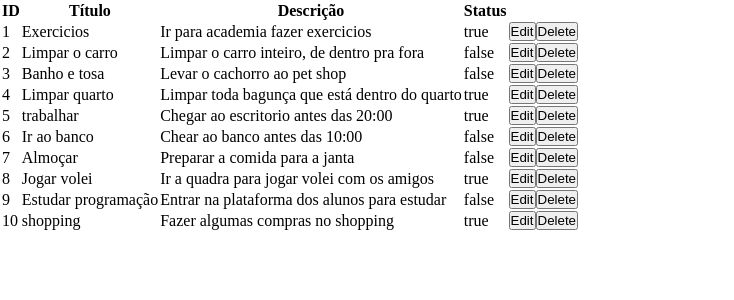
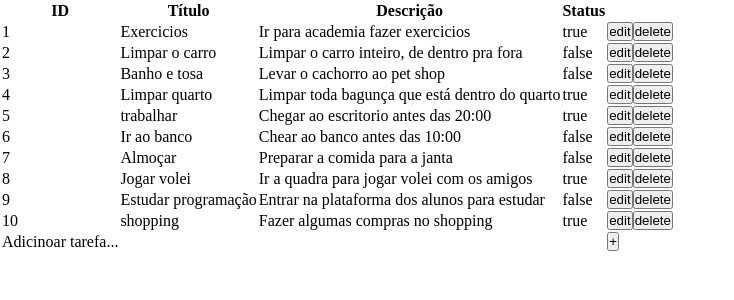
Before and after one commit to felipedestro/dnc-todolist, a React (Vite) app: page / in a window 1280 px wide. Shown: the top 300 px of the page, without its empty margins (0-734 px from the left). Built offline with nearby package versions, Linux system fonts and the light colour scheme.

Commit message:
feat: delete list and add list

```diff
--- /dev/null
+++ b/src/components/AddList/addList.jsx
@@ -0,0 +1,50 @@
+import React from "react";
+import Modal from "../modal";
+
+function AddList({
+	isOpen,
+	modalIsOpen,
+	list,
+	sizeList,
+	incrementList,
+	isAdd,
+}) {
+	function handleAddList(listGet) {
+		let title = document.getElementById("title");
+		let description = document.getElementById("description");
+		let completed = document.getElementById("completed");
+
+		const AddNewList = [...listGet];
+		AddNewList.push({
+			id: sizeList + 1,
+			title: title.value,
+			description: description.value,
+			completed: completed.checked,
+		});
+
+		title.value = "";
+		description.value = "";
+		completed.checked = false;
+		incrementList(1);
+		isAdd(AddNewList);
+	}
+	if (isOpen) {
+		return (
+			<>
+				<Modal>
+					<div className="addList">
+						<form>
+							<input type="text" id="title" /> <br /> <br />
+							<input type="text" id="description" /> <br /> <br />
+							<input type="checkbox" id="completed" />
+						</form>
+					</div>
+				</Modal>
+			</>
+		);
+	} else {
+		return null;
+	}
+}
+
+export default AddList;
--- /dev/null
+++ b/src/components/DeleteList/deleteList.jsx
@@ -0,0 +1,42 @@
+import Modal from "../modal";
+import Button from "../button";
+
+function DeleteList({ isOpen, setModalIsOpen, list, itemId, isDelete }) {
+	function handleDeleteList(id) {
+		const itemList = list.findIndex((item) => item.id == id);
+		const AddNewList = [...list];
+		AddNewList.splice(itemList, 1);
+		isDelete(AddNewList);
+	}
+
+	if (isOpen) {
+		return (
+			<Modal>
+				<div className="deleteItem">
+					<div className="deleteItem__messagem">
+						<h1>Deseja relamente deletar esse item?</h1>
+					</div>
+					<div className="deleteItem__actions">
+						<Button
+							text={"Sair"}
+							className={"buttonA"}
+							onClick={setModalIsOpen}
+						/>
+						<Button
+							text={"Salvar"}
+							className={"buttonB"}
+							onClick={() => {
+								handleDeleteList(itemId);
+								setModalIsOpen();
+							}}
+						/>
+					</div>
+				</div>
+			</Modal>
+		);
+	} else {
+		return null;
+	}
+}
+
+export default DeleteList;
--- /dev/null
+++ b/src/components/TableList/tableList.jsx
@@ -0,0 +1,51 @@
+import { useState } from "react";
+import DeleteList from "../DeleteList/deleteList";
+
+function TableList({ list, handleReoladList, children }) {
+	const [deleteModal, setDeleteModal] = useState(false);
+	const [index, setIndex] = useState("");
+	return (
+		<>
+			<table>
+				<thead>
+					<tr>
+						<th>ID</th>
+						<th>Título</th>
+						<th>Descrição</th>
+						<th>Status</th>
+					</tr>
+				</thead>
+				<tbody>
+					{list.map((item, index) => (
+						<tr key={index}>
+							<td>{item.id}</td>
+							<td>{item.title}</td>
+							<td>{item.description}</td>
+							<td>{item.completed.toString()}</td>
+							<td>
+								<button>edit</button>
+								<button
+									onClick={() => {
+										setDeleteModal(true);
+										setIndex(item.id);
+									}}>
+									delete
+								</button>
+							</td>
+						</tr>
+					))}
+				</tbody>
+				<tfoot>{children}</tfoot>
+			</table>
+			<DeleteList
+				isOpen={deleteModal}
+				setModalIsOpen={() => setDeleteModal(!deleteModal)}
+				list={list}
+				itemId={index}
+				isDelete={handleReoladList}
+			/>
+		</>
+	);
+}
+
+export default TableList;
--- a/src/view/deleteItem.jsx
+++ /dev/null
@@ -1,21 +0,0 @@
-import React, { useState } from "react";
-import Modal from "../components/modal";
-
-function DeleteItem({ isOpen, children }) {
-	if (isOpen) {
-		return (
-			<Modal>
-				<div className="deleteItem">
-					<div className="deleteItem__messagem">
-						<h1>Deseja relamente deletar esse item?</h1>
-					</div>
-					<div className="deleteItem__actions">{children}</div>
-				</div>
-			</Modal>
-		);
-	} else {
-		return null;
-	}
-}
-
-export default DeleteItem;
--- a/src/view/home.jsx
+++ b/src/view/home.jsx
@@ -1,20 +1,20 @@
-import React, { useEffect, useState } from "react";
+import React, { useState } from "react";
 import { TODO_LIST } from "../mock/todo.list";
-import Button from "../components/button";
-import DeleteItem from "./deleteItem";
+import TableList from "../components/TableList/tableList";
+import AddList from "../components/AddList/addList";
 
 function Home() {
-	const [deleteOpen, setDeleteOpen] = useState(false);
-	const [editOpen, setEditOpen] = useState(false);
-
 	const [list, setList] = useState(TODO_LIST);
 	const [sizeList, setSizeList] = useState(list.length);
 
-	const [listUpdate, setListUpdate] = useState([]);
-	const [listDelete, setListDelete] = useState(null);
+	const [addOpen, setAddOpen] = useState(false);
 
-	const reoladList = function (newList) {
+	const handleReoladList = (newList) => {
 		setList(newList);
+	};
+
+	const handleSetSizeList = (increment) => {
+		setSizeList(sizeList + increment);
 	};
 
 	function getList(itemID) {
@@ -27,26 +27,6 @@ function Home() {
 		description.value = getItem.description;
 		completed.checked = getItem.completed;
 		setListUpdate(getItem);
-	}
-
-	function addList() {
-		let title = document.getElementById("title");
-		let description = document.getElementById("description");
-		let completed = document.getElementById("completed");
-
-		const AddNewList = list.slice(0, list.length);
-		AddNewList.push({
-			id: sizeList + 1,
-			title: title.value,
-			description: description.value,
-			completed: completed.checked,
-		});
-
-		title.value = "";
-		description.value = "";
-		completed.checked = false;
-		setSizeList(sizeList + 1);
-		reoladList(AddNewList);
 	}
 
 	function updateList() {
@@ -69,7 +49,7 @@ function Home() {
 				completed: completed.checked,
 			};
 
-			reoladList(addNewList);
+			handleReoladList(addNewList);
 			title.value = "";
 			description.value = "";
 			completed.checked = false;
@@ -79,77 +59,35 @@ function Home() {
 	function deleteList(item) {
 		const AddNewList = list.slice(0, list.length);
 		AddNewList.splice(item, 1);
-		reoladList(AddNewList);
+		handleReoladList(AddNewList);
 		setDeleteOpen(false);
 	}
 
 	return (
 		<div className="home">
-			<div>
-				{/* <form>
-					<input type="text" id="title" /> <br /> <br />
-					<input type="text" id="description" /> <br /> <br />
-					<input type="checkbox" id="completed" />
-				</form>
-				<button onClick={addList}>Salvar</button> */}
+			<div className="home__table">
+				<TableList list={list} handleReoladList={handleReoladList}>
+					<tr>
+						<td>Adicinoar tarefa...</td>
+						<td></td>
+						<td></td>
+						<td></td>
+						<td>
+							<button onClick={() => setAddOpen(true)}>+</button>
+						</td>
+					</tr>
+				</TableList>
 			</div>
-			<div>
-				<table>
-					<thead>
-						<tr>
-							<th>ID</th>
-							<th>Título</th>
-							<th>Descrição</th>
-							<th>Status</th>
-						</tr>
-					</thead>
-					<tbody>
-						{list.map((item, index) => (
-							<tr key={index}>
-								<td>{item.id}</td>
-								<td>{item.title}</td>
-								<td>{item.description}</td>
-								<td>{item.completed.toString()}</td>
-								<td>
-									<button
-										onClick={() => {
-											getList(item.id);
-										}}>
-										Edit
-									</button>
-									<button
-										onClick={() => {
-											setListDelete(index);
-											setDeleteOpen(true);
-										}}>
-										Delete
-									</button>
-								</td>
-							</tr>
-						))}
-					</tbody>
-				</table>
+			<div className="home__modal">
+				<AddList
+					isOpen={addOpen}
+					modalIsOpen={() => setAddOpen(!addOpen)}
+					list={list}
+					sizeList={sizeList}
+					incrementList={handleSetSizeList}
+					isAdd={handleReoladList}
+				/>
 			</div>
-			<div>
-				{/* <form>
-					<input type="text" id="editTitle" /> <br /> <br />
-					<input type="text" id="editDescription" /> <br /> <br />
-					<input type="checkbox" id="editCompleted" />
-				</form>
-				<button onClick={updateList}>Salvar</button> */}
-			</div>
-			<DeleteItem isOpen={deleteOpen}>
-				<Button
-					text={"Não"}
-					className={"buttonA"}
-					onClick={() => setDeleteOpen(false)}
-				/>
-				<Button
-					text={"Sim"}
-					className={"buttonB"}
-					onClick={() => deleteList(listDelete)}
-				/>
-			</DeleteItem>
 		</div>
 	);
 }
```
